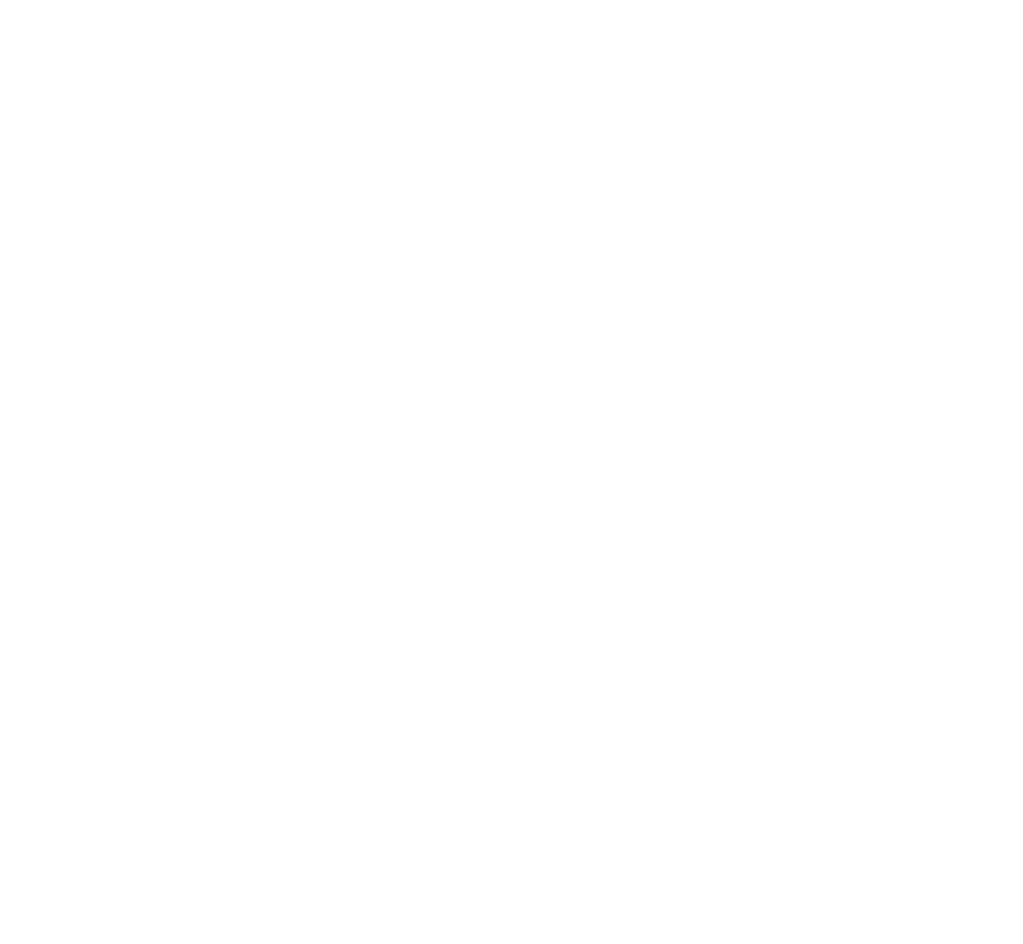
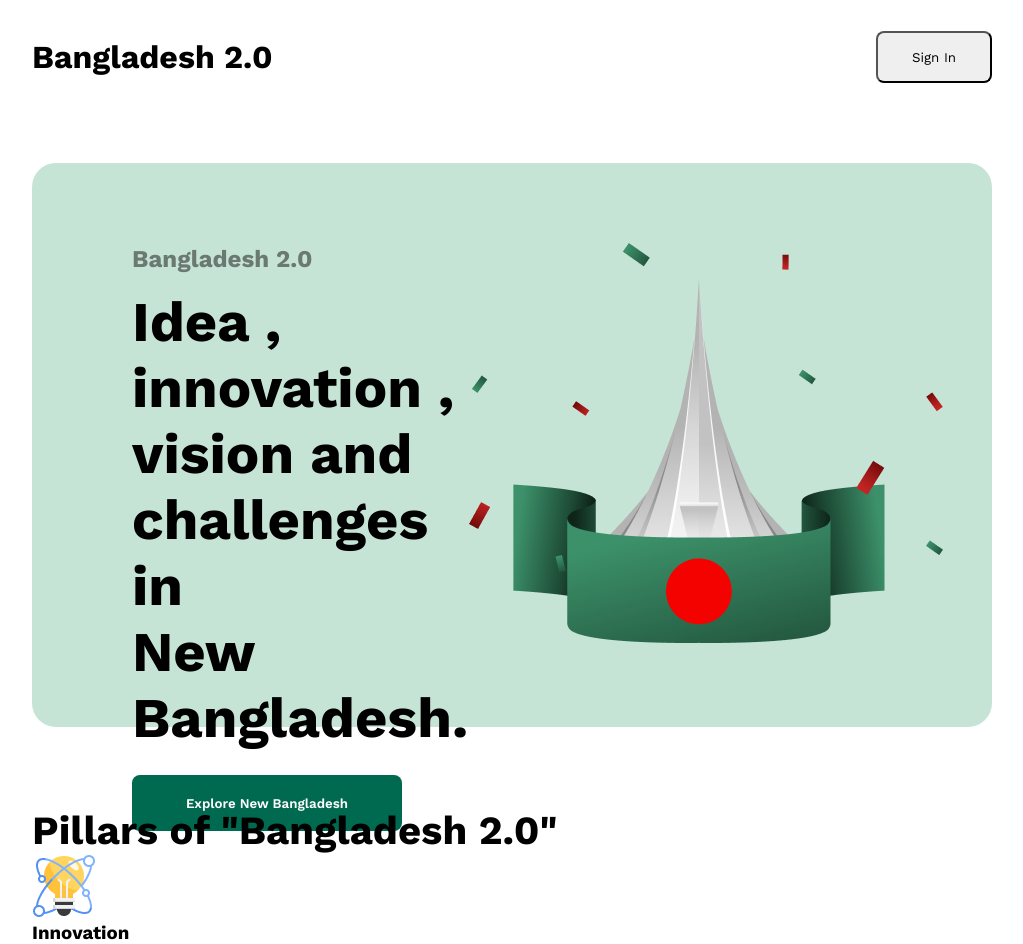
Before and after one commit to dev-sharafat/assignment01, a plain HTML site: page index.html in a window 1280 px wide. Shown: the whole page, without its empty margins (128-1151 px from the left). Before the commit the page ends 800 px from the top, so only its background shows below. Drawn offline with nearby package versions, Linux system fonts and the light colour scheme.

Commit message:
adding banner-section

```diff
--- a/index.html
+++ b/index.html
@@ -11,11 +11,44 @@
 
 </head>
 <body>
-    <header>
+    <header class="header-section">
+        <nav class="nav_bar">
+            <h1 class="nav-title">Bangladesh 2.0</h1>
+            <button class="nav-btn">Sign In</button>
+        </nav>
+        <section class="banner-section">
+            <div class="banner-content">
+                <h3 class="banner-head1">Bangladesh 2.0</h3>
+                <h1 class="banner-title">
+                    Idea , innovation ,<br>
+                    vision and challenges in <br>
+                    New Bangladesh.
+                </h1>
+                <button class="banner-btn">
+                    Explore New Bangladesh
+                </button>
+            </div>
+            <div class="banner-img">
+                <img src="assets/hero.png" alt="">
+            </div>
 
+        </section>
     </header>
     <main>
+        <!-- Pillars section -->
 
+        <section class="pillars-section">
+            <h1 class="pillars-title">
+                Pillars of "Bangladesh 2.0"
+            </h1>
+            <div class="pillar-card">
+                <img src="assets/card-icon.png" alt="">
+                <h3>
+                    Innovation
+                </h3>
+                <p></p>
+            </div>
+        </section>
     </main>
     <footer>
 
--- a/style.css
+++ b/style.css
@@ -6,3 +6,81 @@
     font-weight: <weight>;
     font-style: normal;
 }
+
+
+/* header section */
+
+.header-section{
+   margin: 31px 160px;
+}
+.nav_bar{
+    display: flex;
+    justify-content: space-between;
+    align-items: center;
+}
+.nav-title{
+    font-size: 32px;
+    font-weight: 700;
+}
+.nav-btn{
+    width: 116px;
+    height: 52px;
+    border-radius: 8px;
+}
+
+
+/* banner-section */
+
+.banner-section{
+    background-color: rgb(198, 228, 214);;
+    margin-top: 80px;
+    display: flex;
+    justify-content: space-between;
+    align-items: center;
+    padding: 80px 100px 80px 100px;
+    border-radius: 24px;
+    margin-bottom: 80px;
+}
+.banner-content{
+    width: 700px;
+    height: 400px;
+
+}
+.banner-head1{
+    color:rgba(14, 14, 14, 0.5);
+    font-size: 24px;
+}
+.banner-title{
+    font-size:56px ;
+    font-weight: 700;
+    margin-top: 16px;
+
+}
+.banner-btn{
+    width: 270px;
+    height: 56px;
+    margin-top: 24px;
+    background-color: rgb(0, 106, 80);
+    color: rgb(255, 255, 255);
+    font-weight: 600;
+    padding: 17px 34px;
+    border: none;
+    border-radius: 8px;
+
+}
+
+/* main sections  */
+
+main{
+    margin: 0 160px;
+}
+
+
+
+/* pillars-section */
+
+
+.pillars-title{
+    font-size: 40px;
+    font-weight: 700;
+}
```
